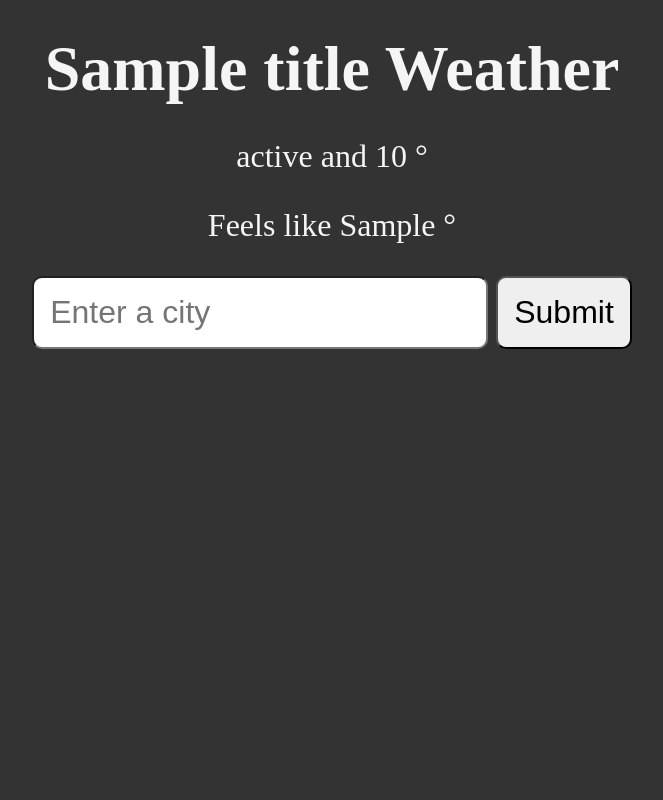
After one commit to A-ryan-Kalra/weathery, a Python web app: template templates/weather.html in a window 1280 px wide. The commit adds this page. Shown: the whole page, without its empty margins (308-971 px from the left). Run offline with Jinja, Linux system fonts and the light colour scheme; the template is opened without the code that fills it: most values are stand-ins (such as "Sample title", 1, 10 or a date in 2020).

Commit message:
add weather routes

```diff
--- a/static/styles/style.css
+++ b/static/styles/style.css
@@ -6,7 +6,7 @@
 
 body {
   padding: 2rem;
-  background-color: #a21f1f;
+  background-color: #333;
   color: whitesmoke;
   min-height: 100vh;
   display: flex;
--- /dev/null
+++ b/templates/weather.html
@@ -0,0 +1,22 @@
+<!DOCTYPE html>
+<html lang="en">
+  <head>
+    <meta charset="UTF-8" />
+    <meta name="viewport" content="width=device-width, initial-scale=1.0" />
+    <title>{{ title }} Weather</title>
+    <link
+      rel="stylesheet"
+      href="{{ url_for('static', filename='styles/style.css') }}"
+    />
+  </head>
+  <body>
+    <h1>{{ title }} Weather</h1>
+    <p>{{ status }} and {{ temp }} &deg;</p>
+    <p>Feels like {{ feels_like }} &deg;</p>
+
+    <form action="/weather">
+      <input type="text" name="city" id="city" placeholder="Enter a city" />
+      <button type="submit">Submit</button>
+    </form>
+  </body>
+</html>
--- a/weather.py
+++ b/weather.py
@@ -6,9 +6,9 @@ import os
 load_dotenv()
 
 
-def get_current_weather(city="uttar pradesh"):
+def get_current_weather(city):
+    city = city or "uttar pradesh"
     request_url = f"https://api.openweathermap.org/data/2.5/weather?q={city}&appid={os.getenv("API_KEY")}&units=metric"
-
     weather_data = requests.get(request_url).json()
 
     return weather_data
```
Also changed, not shown: server.py (+16 -1 lines).
